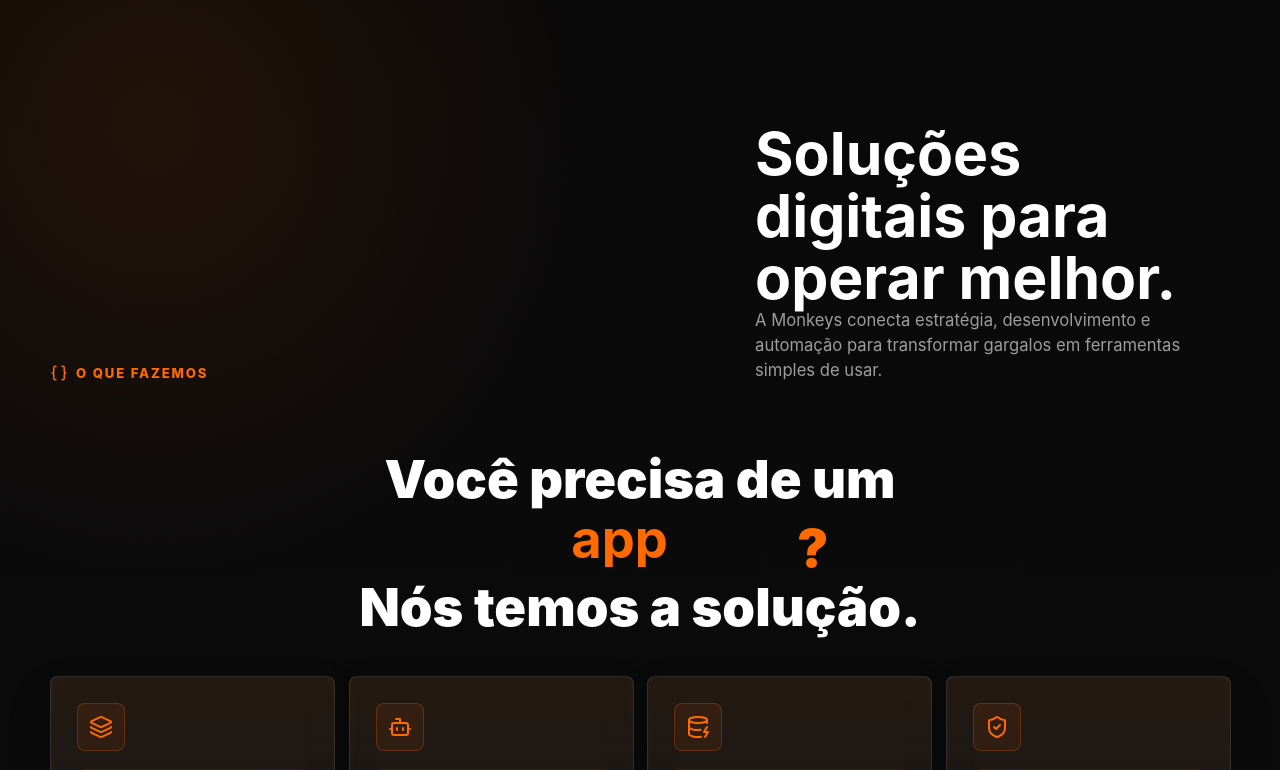
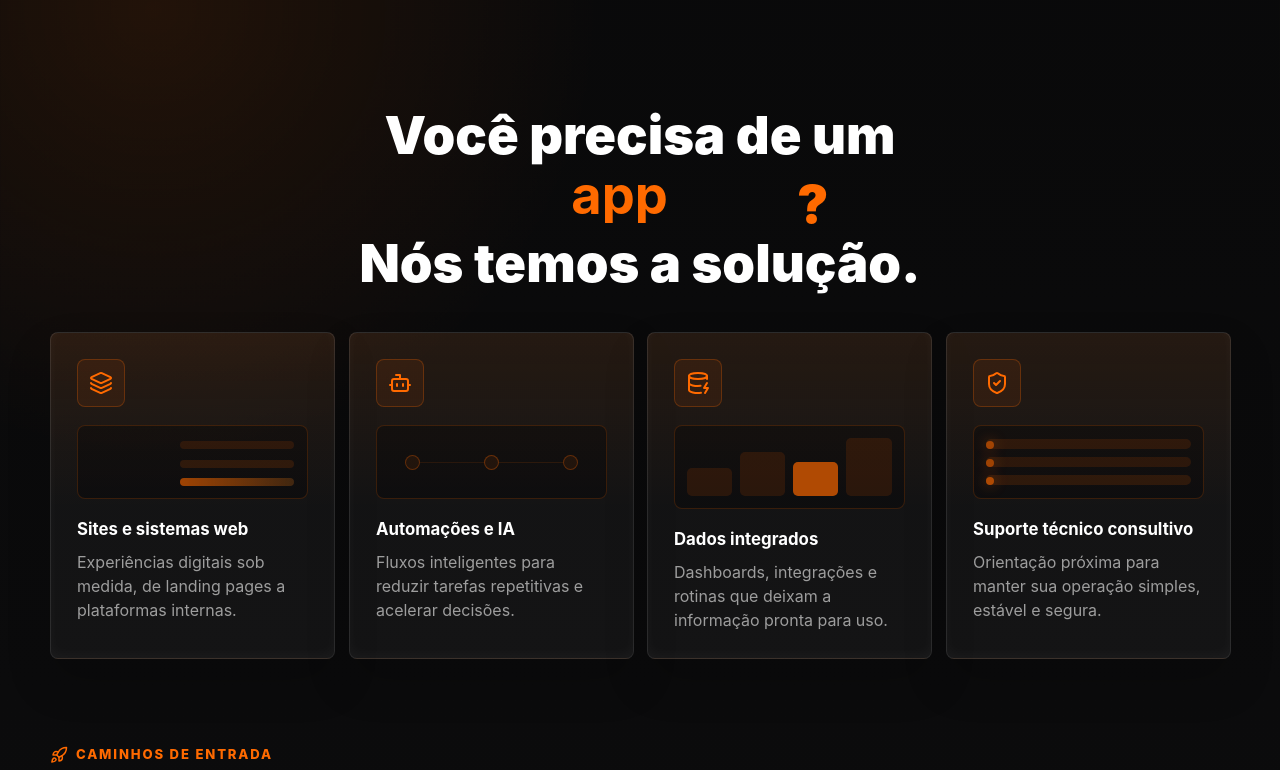
Before and after one commit to MonkeysTec/MonkeysTecnologia-Website, a React (Vite) app: page / in a window 1280 px wide. Shown: the part 1650-2420 px from the top of the page. Built offline with nearby package versions, Linux system fonts and the light colour scheme.

Commit message:
feat: remove section heading from ServicesSection and adjust margin in styles for better layout

```diff
--- a/src/sections/ServicesSection.tsx
+++ b/src/sections/ServicesSection.tsx
@@ -1,24 +1,9 @@
-import { Braces } from 'lucide-react'
 import { ServicePreview } from '../components/ServicePreview'
 import { rotatingNeeds, services } from '../data/siteContent'
 
 export function ServicesSection() {
   return (
     <section className="services-section" id="servicos">
-      <div className="section-heading">
-        <span className="section-kicker">
-          <Braces size={18} />
-          O que fazemos
-        </span>
-        <div>
-          <h2>Soluções digitais para operar melhor.</h2>
-          <p>
-            A Monkeys conecta estratégia, desenvolvimento e automação para
-            transformar gargalos em ferramentas simples de usar.
-          </p>
-        </div>
-      </div>
-
       <h2 className="need-rotator" aria-label="Você precisa de um site, sistema, dashboard, app ou portal. Nós temos a solução.">
         <span className="need-line">Você precisa de um</span>
         <span className="need-dynamic">
--- a/src/styles/sections/services.css
+++ b/src/styles/sections/services.css
@@ -3,7 +3,7 @@
   justify-items: center;
   gap: 0.1em;
   width: 100%;
-  margin: 70px auto 42px;
+  margin: 0 auto 42px;
   color: var(--text-strong);
   font-size: clamp(2rem, 4.1vw, 4.1rem);
   font-weight: 900;
```
